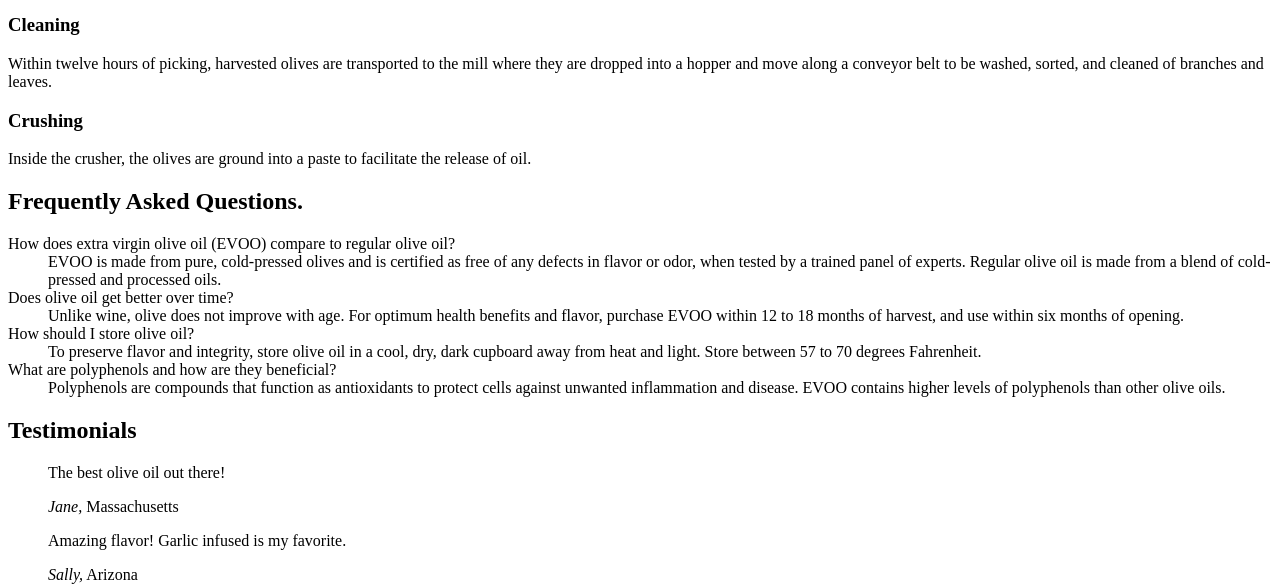
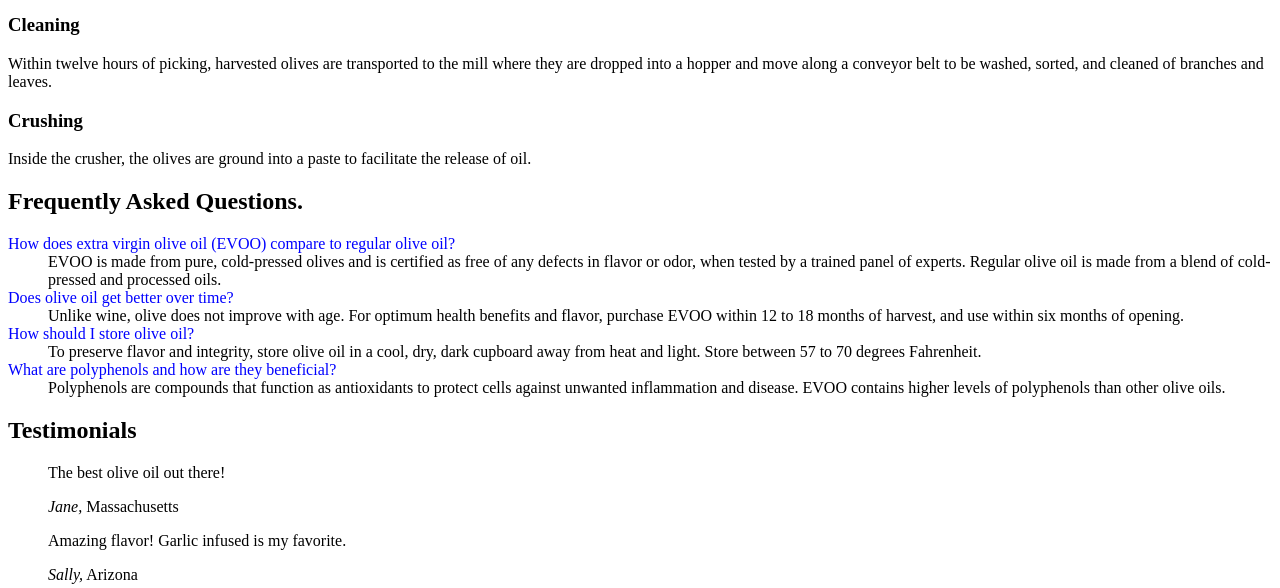
Before and after one commit to kadiyamanudeep/web_design, a PHP site: page /challenge.html in a window 1280 px wide. Shown: the part 507-1095 px from the top of the page. Run offline with PHP 8.4, Linux system fonts and the light colour scheme.

Commit message:
regular update

```diff
--- a/challenge.html
+++ b/challenge.html
@@ -5,6 +5,7 @@
     <meta charset="UTF-8">
     <meta name="viewport" content="width=device-width, initial-scale=1.0">
     <meta http-equiv="X-UA-Compatible" content="ie=edge">
+    <link rel="stylesheet" href="./css/style.css">
     <title>Chapter 2 Challenge</title>
 </head>
 
--- a/css/style.css
+++ b/css/style.css
@@ -1,8 +1,7 @@
-h1 {
-    color: red;
-}
-
 .container{
     display: flex;
     flex-direction: column;
 }
+article dt{
+    color: blue;
+}
```
